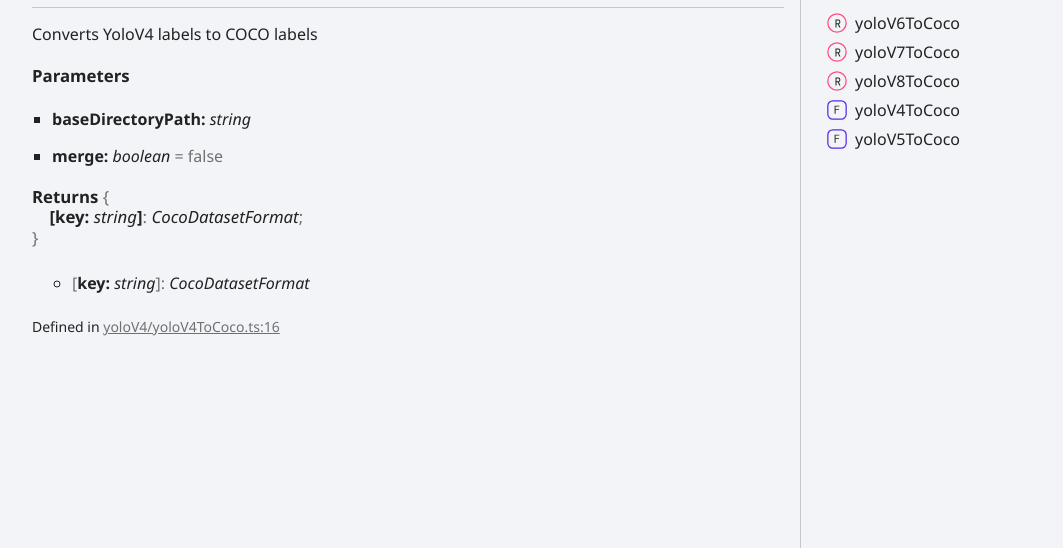
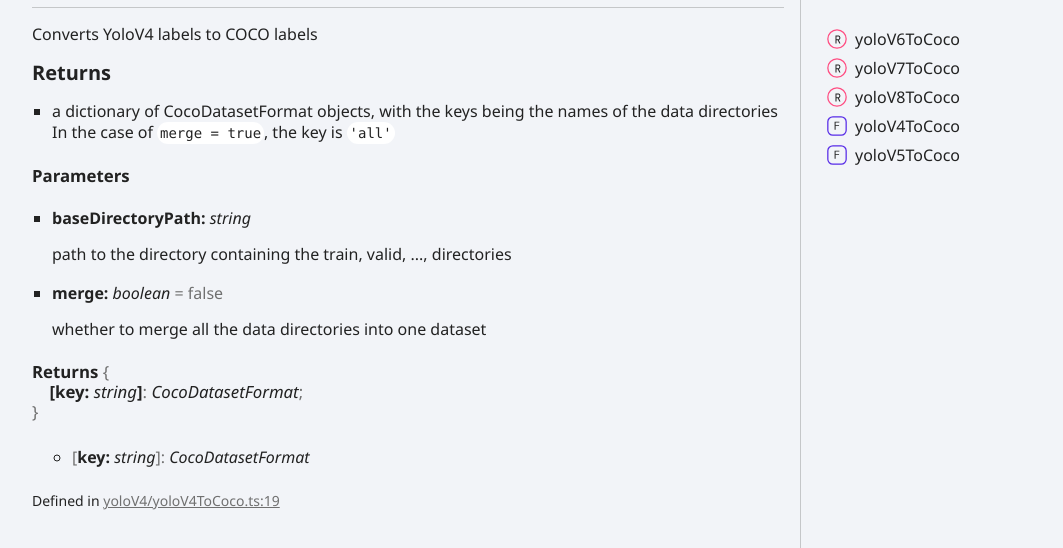
Before and after one commit to santimirandarp/yolo2coco, a plain HTML site: page functions/yoloV4ToCoco.html in a window 1280 px wide. Shown: the part 218-766 px from the top of the page, without its empty margins (96-1159 px from the left). Drawn offline with nearby package versions, Linux system fonts and the light colour scheme.

Commit message:
Deploying to gh-pages from @ santimirandarp/yolo2coco@1a55db72df054a6f79b6454f16b744739ca9adbc 🚀

```diff
--- a/functions/yoloV4ToCoco.html
+++ b/functions/yoloV4ToCoco.html
@@ -23,20 +23,29 @@
 <li class="tsd-signature tsd-anchor-link" id="yoloV4ToCoco">yolo<wbr/>V4<wbr/>To<wbr/>Coco<span class="tsd-signature-symbol">(</span>baseDirectoryPath<span class="tsd-signature-symbol">: </span><span class="tsd-signature-type">string</span>, merge<span class="tsd-signature-symbol">?: </span><span class="tsd-signature-type">boolean</span><span class="tsd-signature-symbol">)</span><span class="tsd-signature-symbol">: </span><span class="tsd-signature-symbol">{ </span><br/><span>    </span>[key: <span class="tsd-signature-type">string</span>]<span class="tsd-signature-symbol">: </span><span class="tsd-signature-type">CocoDatasetFormat</span><span class="tsd-signature-symbol">; </span><br/><span class="tsd-signature-symbol">}</span><a href="#yoloV4ToCoco" aria-label="Permalink" class="tsd-anchor-icon"><svg class="icon icon-tabler icon-tabler-link" viewBox="0 0 24 24" stroke-width="2" stroke="currentColor" fill="none" stroke-linecap="round" stroke-linejoin="round"><path stroke="none" d="M0 0h24v24H0z" fill="none" id="icon-anchor-a"></path><path d="M10 14a3.5 3.5 0 0 0 5 0l4 -4a3.5 3.5 0 0 0 -5 -5l-.5 .5" id="icon-anchor-b"></path><path d="M14 10a3.5 3.5 0 0 0 -5 0l-4 4a3.5 3.5 0 0 0 5 5l.5 -.5" id="icon-anchor-c"></path></svg></a></li>
 <li class="tsd-description">
 <div class="tsd-comment tsd-typography"><p>Converts YoloV4 labels to COCO labels</p>
+
+<h3>Returns</h3><ul>
+<li>a dictionary of CocoDatasetFormat objects, with the keys being the names of the data directories
+In the case of <code>merge = true</code>, the key is <code>&#39;all&#39;</code></li>
+</ul>
 </div>
 <div class="tsd-parameters">
 <h4 class="tsd-parameters-title">Parameters</h4>
 <ul class="tsd-parameter-list">
 <li>
-<h5>baseDirectoryPath: <span class="tsd-signature-type">string</span></h5></li>
+<h5>baseDirectoryPath: <span class="tsd-signature-type">string</span></h5>
+<div class="tsd-comment tsd-typography"><p>path to the directory containing the train, valid, ..., directories</p>
+</div></li>
 <li>
-<h5>merge: <span class="tsd-signature-type">boolean</span><span class="tsd-signature-symbol"> = false</span></h5></li></ul></div>
+<h5>merge: <span class="tsd-signature-type">boolean</span><span class="tsd-signature-symbol"> = false</span></h5>
+<div class="tsd-comment tsd-typography"><p>whether to merge all the data directories into one dataset</p>
+</div></li></ul></div>
 <h4 class="tsd-returns-title">Returns <span class="tsd-signature-symbol">{ </span><br/><span>    </span>[key: <span class="tsd-signature-type">string</span>]<span class="tsd-signature-symbol">: </span><span class="tsd-signature-type">CocoDatasetFormat</span><span class="tsd-signature-symbol">; </span><br/><span class="tsd-signature-symbol">}</span></h4>
 <ul class="tsd-parameters">
 <li class="tsd-parameter-index-signature">
 <h5><span class="tsd-signature-symbol">[</span>key: <span class="tsd-signature-type">string</span><span class="tsd-signature-symbol">]: </span><span class="tsd-signature-type">CocoDatasetFormat</span></h5></li></ul><aside class="tsd-sources">
 <ul>
-<li>Defined in <a href="https://github.com/santimirandarp/yolo2coco/blob/5792430/src/yoloV4/yoloV4ToCoco.ts#L16">yoloV4/yoloV4ToCoco.ts:16</a></li></ul></aside></li></ul></section></div>
+<li>Defined in <a href="https://github.com/santimirandarp/yolo2coco/blob/1a55db7/src/yoloV4/yoloV4ToCoco.ts#L19">yoloV4/yoloV4ToCoco.ts:19</a></li></ul></aside></li></ul></section></div>
 <div class="col-4 col-menu menu-sticky-wrap menu-highlight">
 <div class="tsd-navigation settings">
 <details class="tsd-index-accordion"><summary class="tsd-accordion-summary">
```
Also changed, not shown: functions/yoloV5ToCoco.html (+1 -1 lines).
